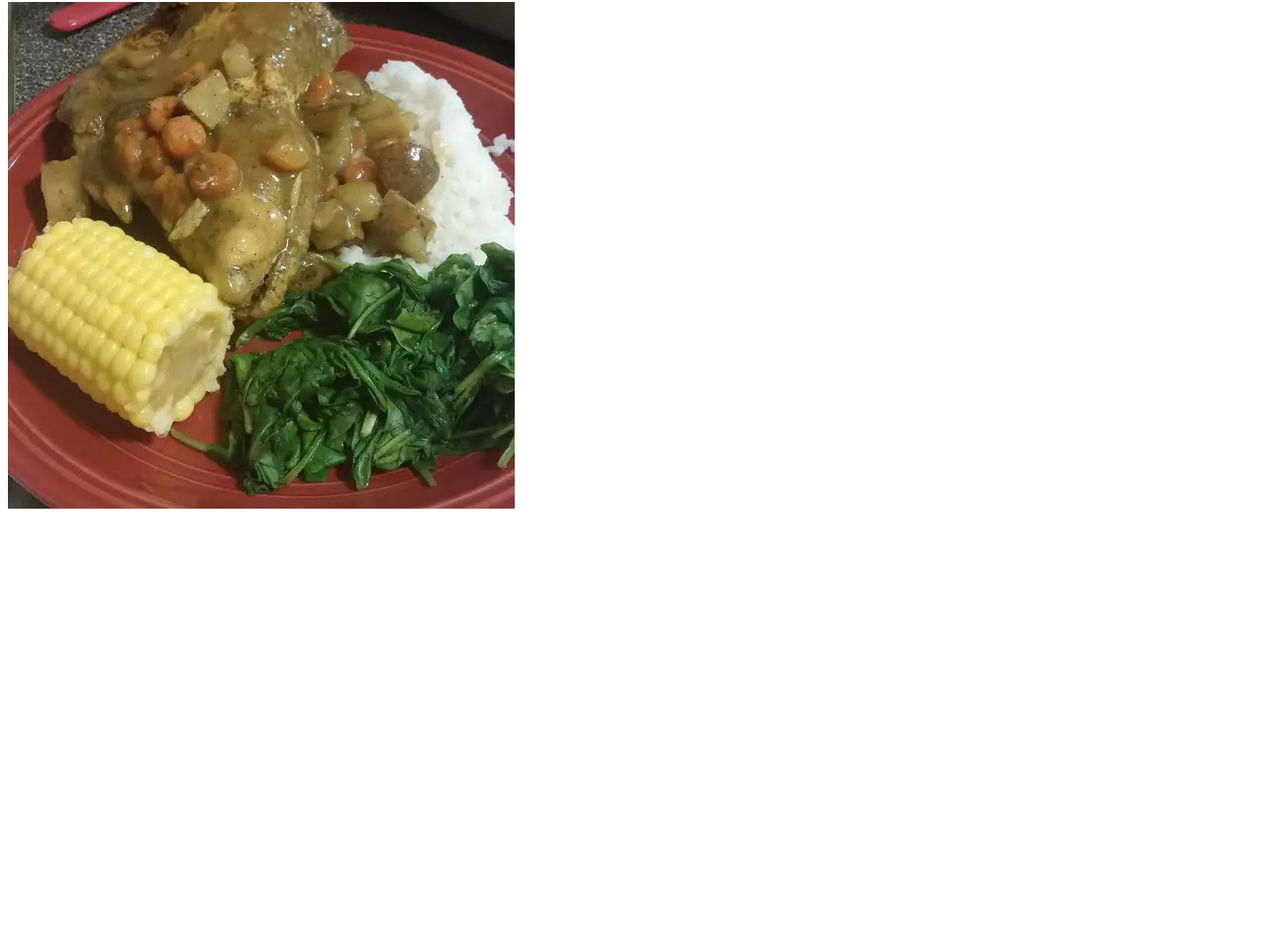
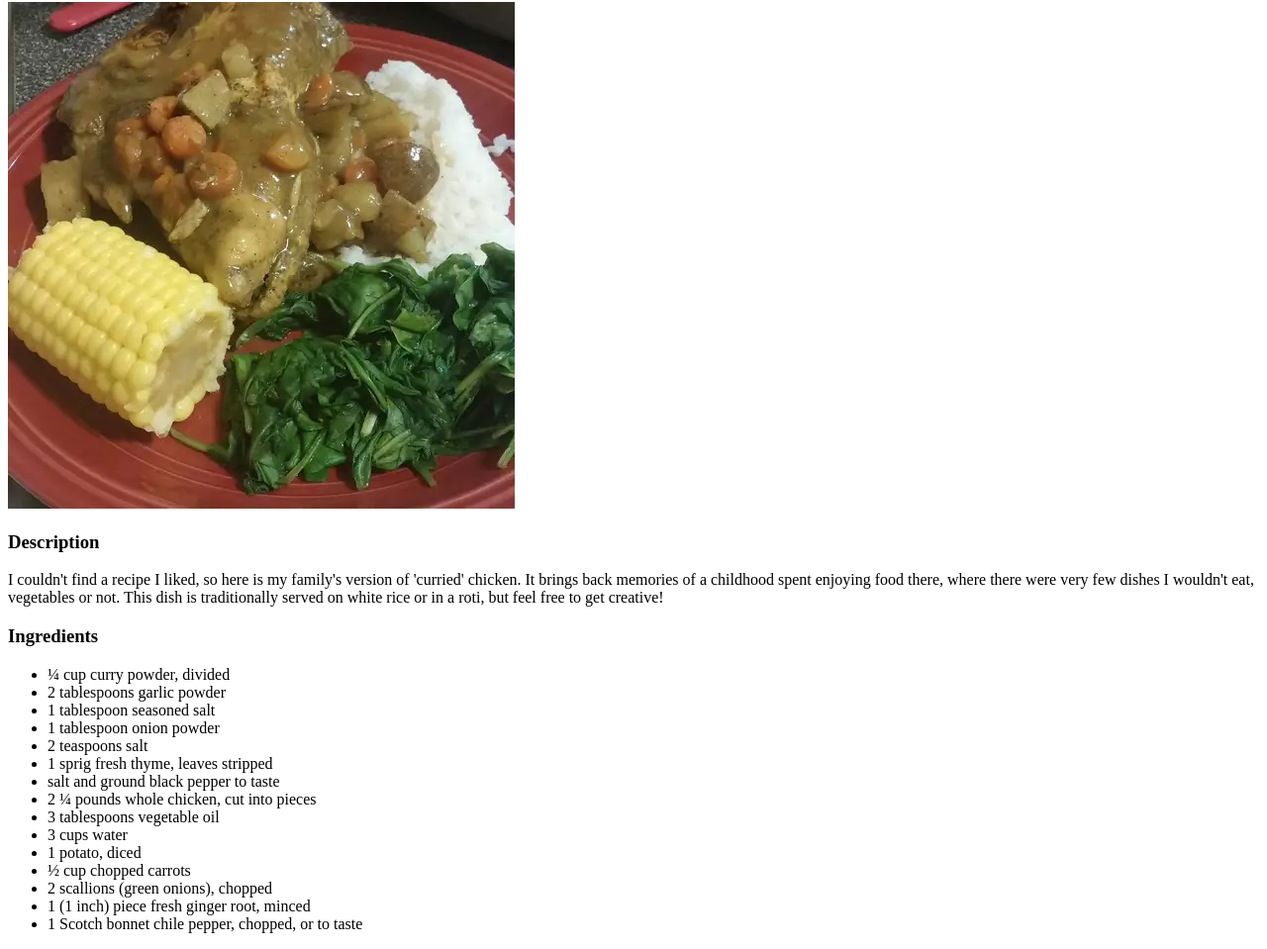
Before and after one commit to T8KNaps/odin-recipes, a plain HTML site: page recipes/curry-chicken.html in a window 1280 px wide. Shown: the part 78-1037 px from the top of the page at 99% size. Before the commit the page ends 800 px from the top, so only its background shows below. Drawn offline with Linux system fonts and the light colour scheme.

Commit message:
Add curry chicken description and ingredients

```diff
--- a/recipes/curry-chicken.html
+++ b/recipes/curry-chicken.html
@@ -8,5 +8,31 @@
         <h1>Curried Chicken</h1>
         <img src="../images/jamaicancurrychicken.jpg" alt="Curry chicken on a
         plate with other sides.">
+        <h3>Description</h3>
+        <p>I couldn't find a recipe I liked, so here is my family's version of
+            'curried' chicken. It brings back memories of a childhood spent
+            enjoying food there, where there were very few dishes I wouldn't eat,
+            vegetables or not. This dish is traditionally served on white rice or
+            in a roti, but feel free to get creative!</p>
+        <h3>Ingredients</h3>
+        <p>
+            <ul>
+                <li>¼ cup curry powder, divided</li>
+                <li>2 tablespoons garlic powder</li>
+                <li>1 tablespoon seasoned salt</li>
+                <li>1 tablespoon onion powder</li>
+                <li>2 teaspoons salt</li>
+                <li>1 sprig fresh thyme, leaves stripped</li>
+                <li>salt and ground black pepper to taste</li>
+                <li>2 ¼ pounds whole chicken, cut into pieces</li>
+                <li>3 tablespoons vegetable oil</li>
+                <li>3 cups water</li>
+                <li>1 potato, diced</li>
+                <li> ½ cup chopped carrots</li>
+                <li>2 scallions (green onions), chopped</li>
+                <li>1 (1 inch) piece fresh ginger root, minced</li>
+                <li>1 Scotch bonnet chile pepper, chopped, or to taste</li>
+            </ul>
+        </p>
     </body>
 </html>
```
